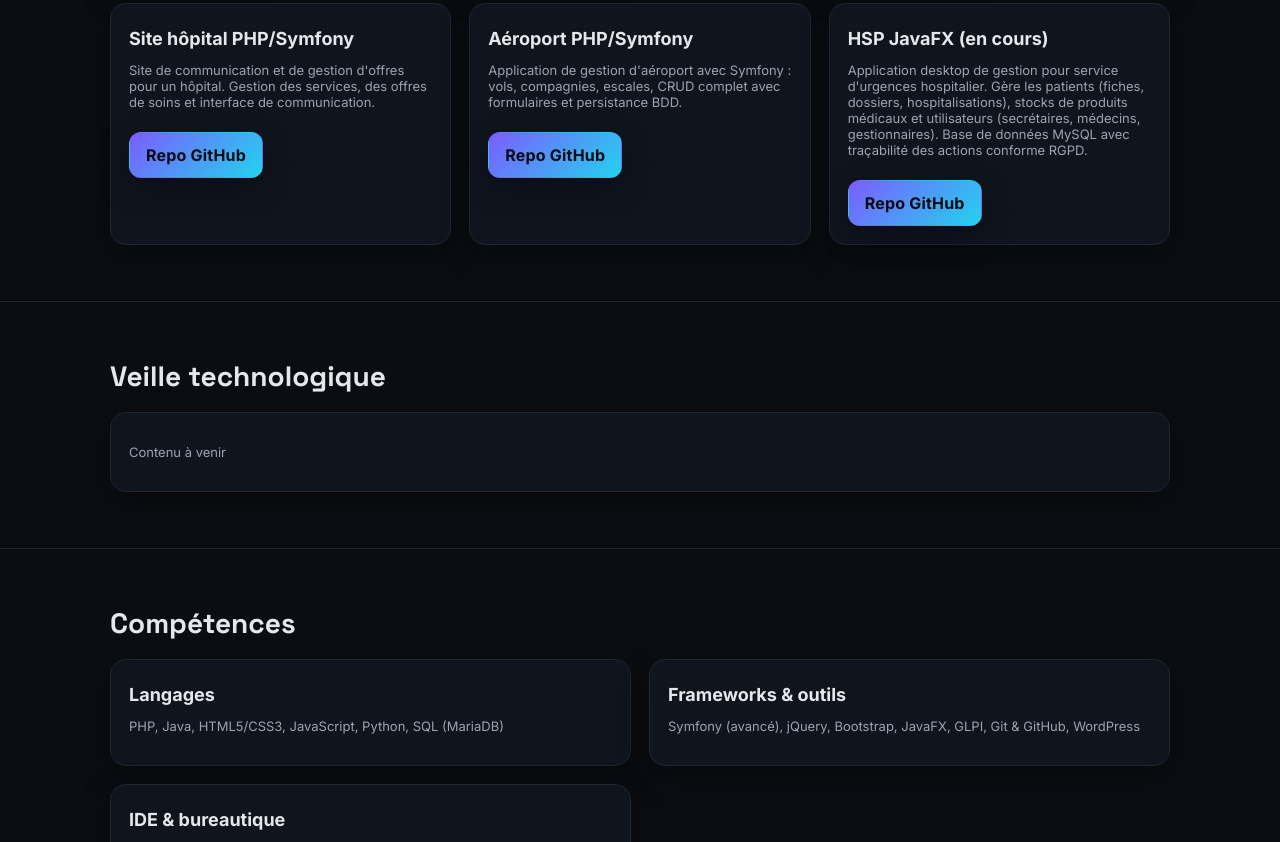
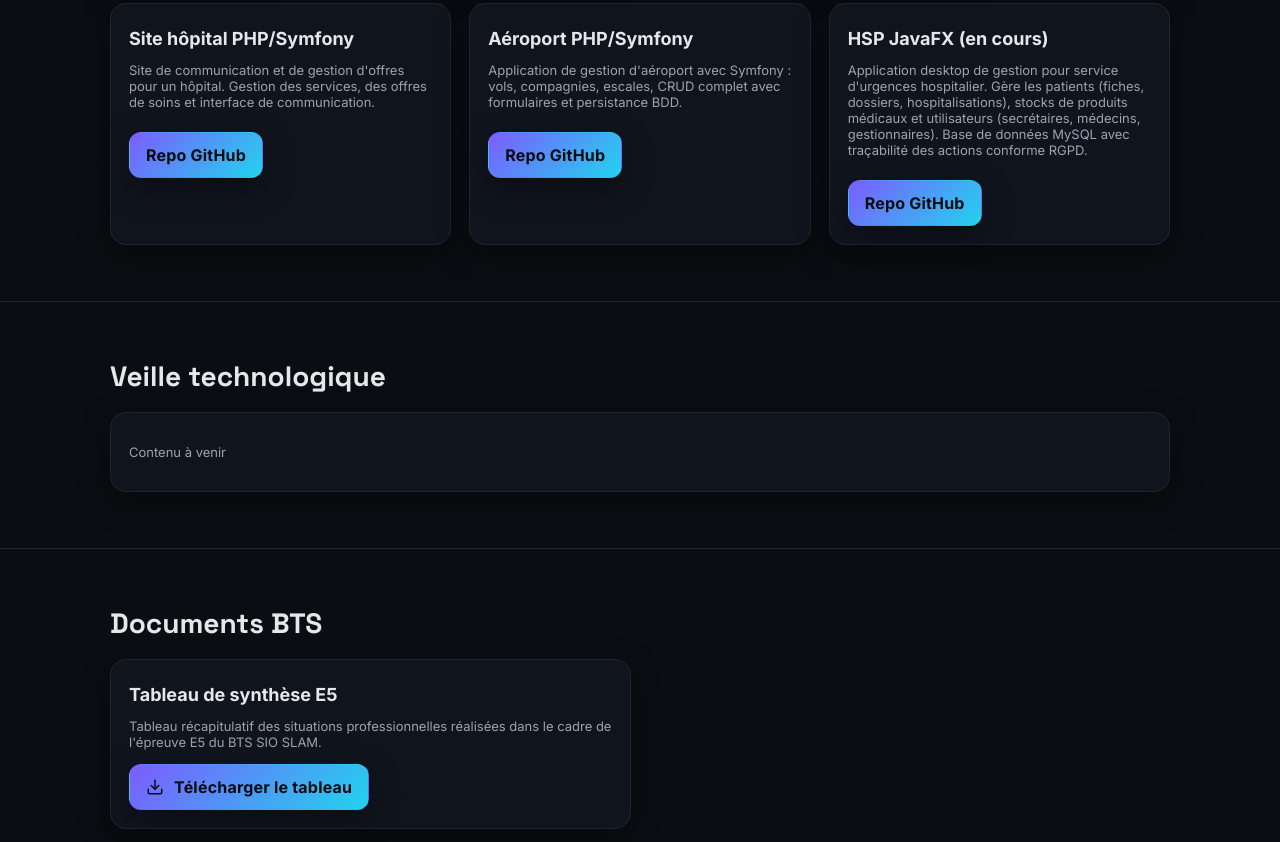
Before and after one commit to ollo25/portfolio, a plain HTML site: page index.html in a window 1280 px wide. Shown: the part 1958-2800 px from the top of the page. Drawn offline with Linux system fonts and the light colour scheme.

Commit message:
Ajout du telechargement du tableau de synthèse

```diff
--- a/index.html
+++ b/index.html
@@ -91,6 +91,7 @@
             <a href="#projects">Projets</a>
             <a href="#skills">Compétences</a>
             <a href="#contact">Contact</a>
+            <a href="#documents">Documents</a>
         </nav>
     </div>
 </header>
@@ -255,6 +256,29 @@
     </div>
 </section>
 
+<section id="documents">
+    <div class="wrap">
+        <h2 class="section-title">Documents BTS</h2>
+        <div class="row">
+            <div class="card">
+                <h3>Tableau de synthèse E5</h3>
+                <p class="meta">Tableau récapitulatif des situations professionnelles réalisées dans le cadre de l'épreuve E5 du BTS SIO SLAM.</p>
+                <div class="actions" style="margin-top:14px">
+                    <a class="btn btn-primary" href="./assets/E5_Tableau_synthese_Leo_OMNES.pdf" download>
+                        <svg viewBox="0 0 24 24" fill="none" stroke="currentColor" stroke-width="2"
+                             stroke-linecap="round" stroke-linejoin="round">
+                            <path d="M21 15v4a2 2 0 0 1-2 2H5a2 2 0 0 1-2-2v-4"/>
+                            <path d="M7 10l5 5 5-5"/>
+                            <path d="M12 15V3"/>
+                        </svg>
+                        Télécharger le tableau
+                    </a>
+                </div>
+            </div>
+        </div>
+    </div>
+</section>
+
 <section id="skills">
     <div class="wrap">
         <h2 class="section-title">Compétences</h2>
```
Also changed, not shown: 1 other file.
